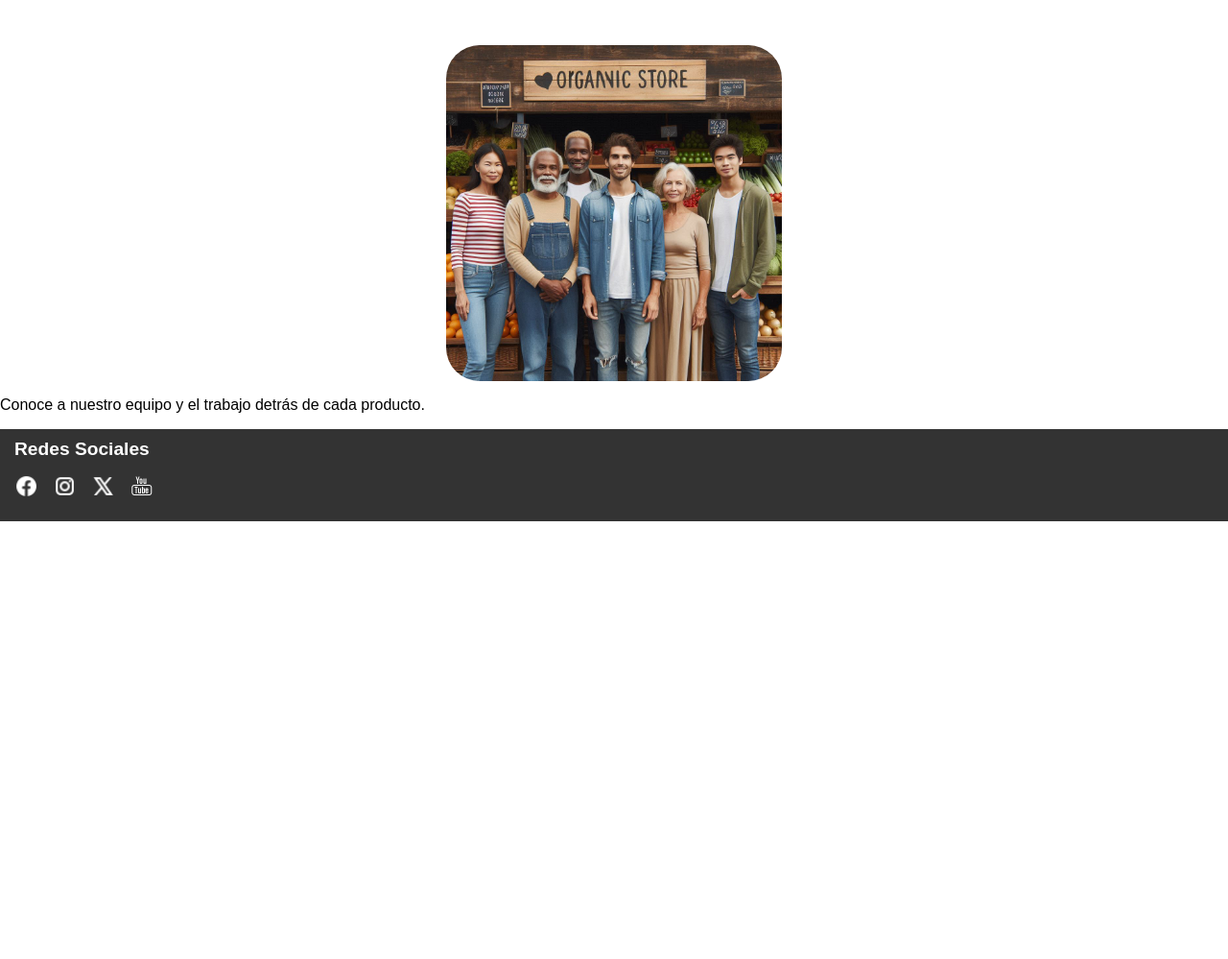
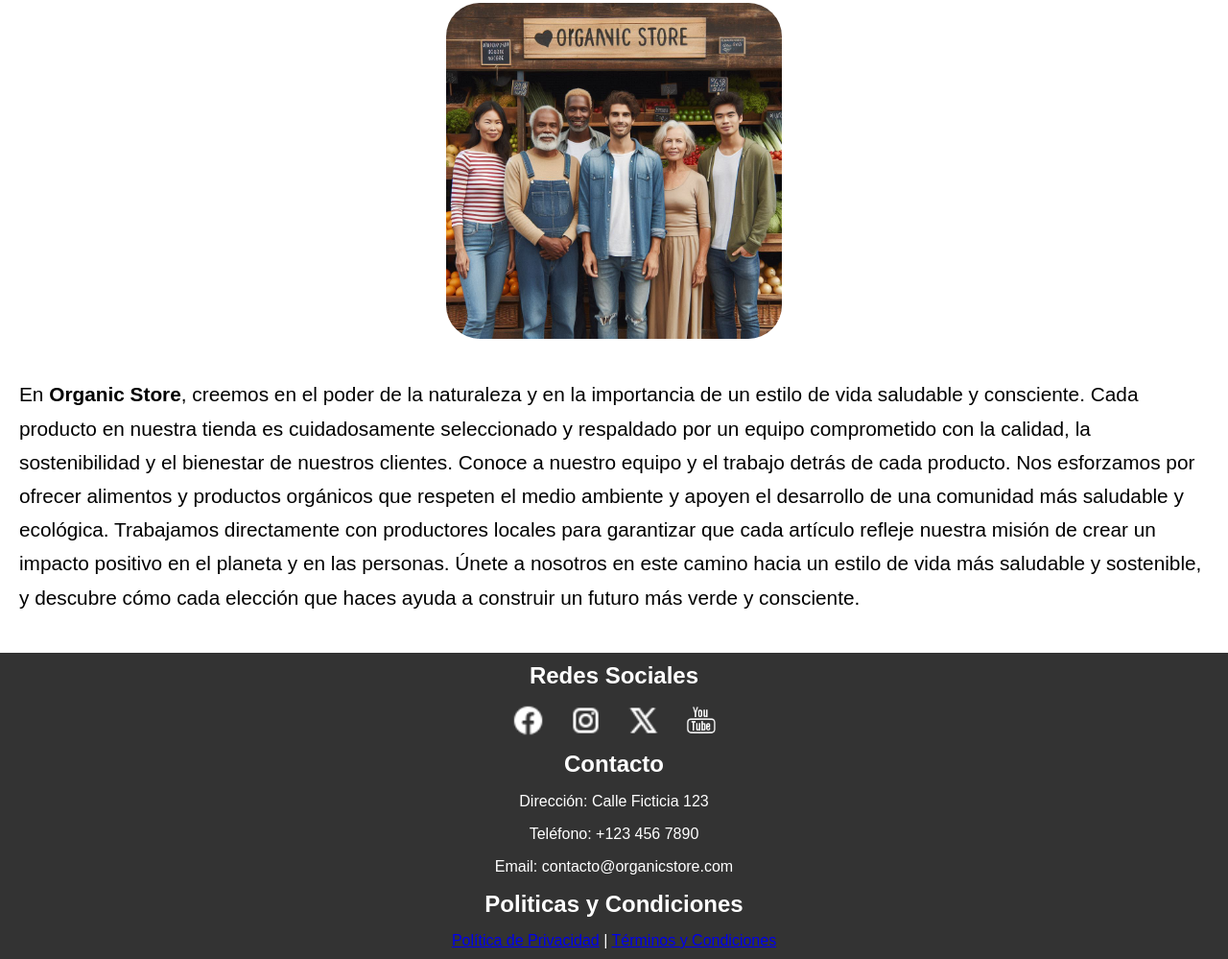
Before and after one commit to JoaquinCalligaro/Organic-Store, a plain HTML site: page sobre-nosotros.html in a window 1280 px wide. Shown: the part 1358-2357 px from the top of the page at 96% size. Before the commit the page ends 1901 px from the top, so only its background shows below. Drawn offline with Linux system fonts and the light colour scheme.

Commit message:
Se  corrigieron bugs ademas se agrego un texto al final en el area de sobre nostros también se arreglaron errores en las fuentes y ciertos textos

```diff
--- a/css/footer.css
+++ b/css/footer.css
@@ -7,14 +7,56 @@ footer {
 
 .footer-social h4 {
     display: block;
-    font-size: 1.2rem;
-    margin: 0px 5px;
+    margin: 0;
+    text-align: center;
+    font-size: 1.5rem;
+    margin: 0px 15px;
     margin-bottom: 15px;
 }
 
 .social-iconos {
     display: flex;
+    align-items: center;
+    justify-content: center;
     list-style-type: none;
-    gap: 15px;
+    gap: 25px;
     margin: 10px 5px;
 }
+
+.social-iconos li {
+    display: inline-block;
+}
+
+
+
+.footer-contacto  {
+
+    align-items: center;
+    text-align: center;
+    list-style-type: none;
+}
+
+.footer-contacto h4 {
+    display: block;
+    text-align: center;
+    font-size: 1.5rem;
+    margin: 10px 15px;
+    margin-bottom: 15px;
+}
+
+
+.footer-politicas  {
+    align-items: center;
+    text-align: center;
+    text-decoration: none;
+    list-style-type: none;
+}
+
+.footer-politicas h4 {
+    display: block;
+    text-align: center;
+    font-size: 1.5rem;
+    margin: 15px 15px;
+
+
+}
--- a/css/sobre-nosotros.css
+++ b/css/sobre-nosotros.css
@@ -7,7 +7,7 @@ body {
 
 .titulo-sobre-nosotros{
     display: flex;
-    font-size: 2.5rem;
+    font-size: 2.2rem;
     font-family: Arial, Helvetica, sans-serif;
     color: #000;
     text-align: center;
@@ -36,20 +36,22 @@ body {
     color: #000;
     text-align: center;
     justify-content: center;
-    margin: -15px 0px;
+    margin: 10px 0px;
 }
-.mision {
-    display: flex;
-    align-items: flex-start;
-    justify-content: flex-start;
+.vision {
+    font-size: 1.3rem;
+    text-align: left;
+    justify-content: left;
+    margin: -25px 20px;
+    line-height: 2.2rem;
 }
 
-.mision p {
+.vison p {
     text-align: left;
     margin: 0px 20px;
     flex: 1;
     font-size: 1.4rem;
-    line-height: 2.5rem;
+    line-height: 2.2rem;
 }
 
 .beneficios {
@@ -99,7 +101,8 @@ body {
     font-size: 1.3rem;
     text-align: left;
     justify-content: left;
-    margin: 80px 20px;
+    margin: 40px 20px;
+    line-height: 2.2rem;
 }
 
 .imagen-equipo img {
@@ -111,3 +114,11 @@ body {
     align-items: center;
 
 }
+
+.texto-equipo {
+    font-size: 1.3rem;
+    line-height: 2.2rem;
+    text-align: left;
+    justify-content: left;
+    margin: 40px 20px;
+}
--- a/sobre-nosotros.html
+++ b/sobre-nosotros.html
@@ -36,7 +36,7 @@
           <div class="menu-content">
             <label for="menu-toggle" class="close-btn">&times;</label>
             <ul class="menu-links">
-              <li><a href="#">Inicio</a></li>
+              <li><a href="./index.html">Inicio</a></li>
               <li><a href="#">Productos</a></li>
               <li><a href="#">Ofertas</a></li>
               <li><a href="#">Contacto</a></li>
@@ -60,7 +60,7 @@
             <div class="titulo-vision">
               <h3>Nuestra vision</h3>
             </div>
-            <div class="mision">
+            <div class="vision">
                   <p>En <strong>Organic Store</strong>, nuestra misión es acercarte productos saludables y de alta calidad que respeten el ciclo natural de la vida. Creemos que una alimentación consciente, sin químicos ni pesticidas, es clave para un bienestar integral y para un futuro más sostenible. Trabajamos para ofrecerte productos que cuidan de ti y del planeta.</p>
             </div>
             <div class="beneficios">
@@ -79,47 +79,52 @@
             </div>
 
             <div class="imagen-equipo">
-                <img src="./imagenes/teamgroup.jpg" alt="Equipo de Organic Store">
-                <p>Conoce a nuestro equipo y el trabajo detrás de cada producto.</p>
-            </div>
+                <img src="./imagenes/teamgroup.jpg" alt="Equipo de Organic Store"></div>
+                <p class="texto-equipo">En <strong>Organic Store</strong>, creemos en el poder de la naturaleza y en la importancia de un estilo de vida saludable y consciente. Cada producto en nuestra tienda es cuidadosamente seleccionado y respaldado por un equipo comprometido con la calidad, la sostenibilidad y el bienestar de nuestros clientes.
+
+                  Conoce a nuestro equipo y el trabajo detrás de cada producto. Nos esforzamos por ofrecer alimentos y productos orgánicos que respeten el medio ambiente y apoyen el desarrollo de una comunidad más saludable y ecológica. Trabajamos directamente con productores locales para garantizar que cada artículo refleje nuestra misión de crear un impacto positivo en el planeta y en las personas.
+
+                  Únete a nosotros en este camino hacia un estilo de vida más saludable y sostenible, y descubre cómo cada elección que haces ayuda a construir un futuro más verde y consciente.</p>
+
         </section>
 
     </main>
     <footer>
-        <!-- Sección de información de contacto -->
-        <!-- <div class="footer-contacto">
-            <h4>Contacto</h4>
-            <p>Dirección: Calle Ficticia 123</p>
-            <p>Teléfono: +123 456 7890</p>
-            <p>Email: contacto@organicstore.com</p>
-        </div> -->
 
 <!-- Sección de redes sociales -->
 <div class="footer-social">
   <h4>Redes Sociales</h4>
   <div class="social-iconos">
       <a href="https://www.facebook.com" target="_blank" rel="noopener">
-          <img src="./iconos/Redes-Sociales/facebook.png" alt="facebook icono" width="25" height="25">
+          <img src="./iconos/Redes-Sociales/facebook.png" alt="facebook icono" width="35" height="35">
       </a>
 
       <a href="https://www.instagram.com" target="_blank" rel="noopener">
-          <img src="./iconos/Redes-Sociales/instagram.png" alt="instagram icono" width="25" height="25">
+          <img src="./iconos/Redes-Sociales/instagram.png" alt="instagram icono" width="35" height="35">
       </a>
 
       <a href="https://www.twitter.com" target="_blank" rel="noopener">
-          <img src="./iconos/Redes-Sociales/x.png" alt="twitter icono" width="25" height="25">
+          <img src="./iconos/Redes-Sociales/x.png" alt="twitter icono" width="35" height="35">
       </a>
 
       <a href="https://www.youtube.com" target="_blank" rel="noopener">
-          <img src="./iconos/Redes-Sociales/youtube.png" alt="Youtube icono" width="25" height="25">
+          <img src="./iconos/Redes-Sociales/youtube.png" alt="Youtube icono" width="35" height="35">
       </a>
   </div>
 </div>
+        <!-- Sección de información de contacto -->
+        <div class="footer-contacto">
+            <h4>Contacto</h4>
+            <p>Dirección: Calle Ficticia 123</p>
+            <p>Teléfono: +123 456 7890</p>
+            <p>Email: contacto@organicstore.com</p>
+        </div>
 
-        <!-- Sección de políticas
-        <div class="footer-policy">
+        <!-- Sección de políticas -->
+        <div class="footer-politicas">
+            <h4>Politicas y Condiciones</h4>
             <a href="#">Política de Privacidad</a> |
-            <a href="#">Términos y Condiciones</a> -->
+            <a href="#">Términos y Condiciones</a>
         </div>
     </footer>
   </body>
```
